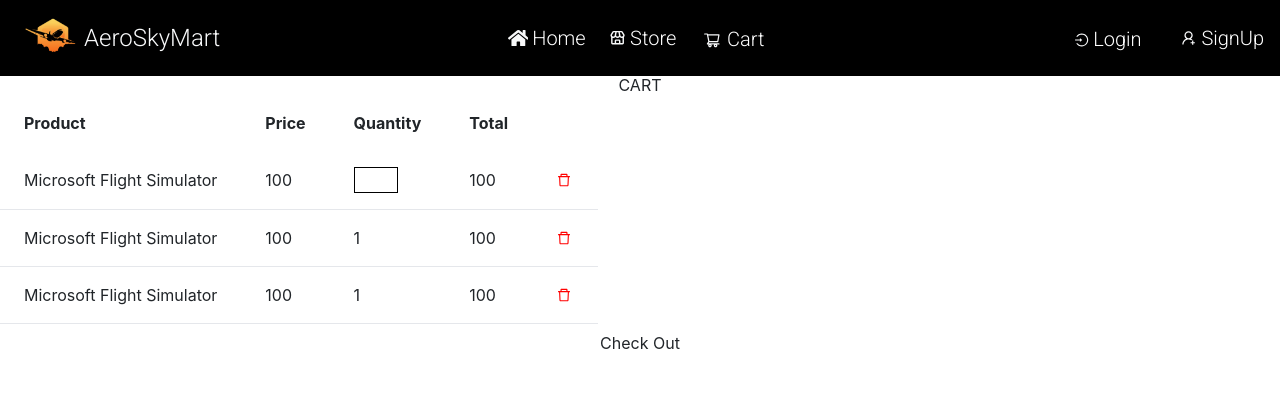
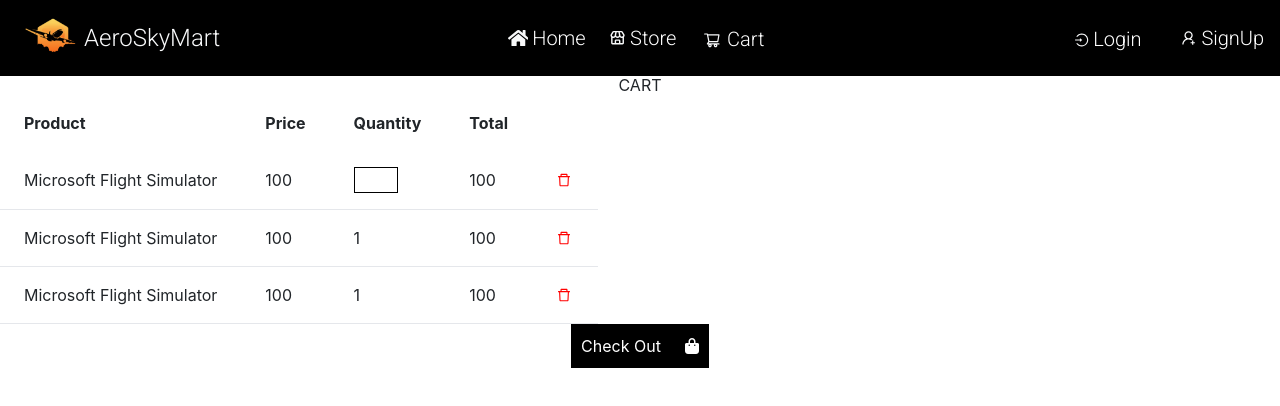
Before and after one commit to Osorabrian/AeroSkyMart, a React (Create React App) app: page /cart in a window 1280 px wide. Shown: the top 406 px of the page. Built offline with nearby package versions, Linux system fonts and the light colour scheme.

Commit message:
edit checkout button

```diff
--- a/src/Components/Cart/Cart.js
+++ b/src/Components/Cart/Cart.js
@@ -1,5 +1,6 @@
 import { React } from "react";
 import {AiOutlineDelete} from 'react-icons/ai'
+import {IoBagCheckOutline} from 'react-icons/io'
 import './cart.css'
 
 export default function Cart(){
@@ -43,8 +44,9 @@ export default function Cart(){
             </table>
 
             <div>
-                <button className="btn">
+                <button className="btn" id="checkout-btn">
                     Check Out
+                    <i className="fa-solid fa-bag-shopping ms-4 my-auto" style={{color: "#ffffff"}}></i>
                 </button>
 
             </div>
--- a/src/Components/Cart/cart.css
+++ b/src/Components/Cart/cart.css
@@ -2,3 +2,11 @@ input:focus {
    border-radius: 0%;
    border: 0px;
 }
+
+#checkout-btn{
+    border: 1px black;
+    background-color: black;
+    border-radius: 0%;
+    color: white;
+    padding: 10px;
+}
```
